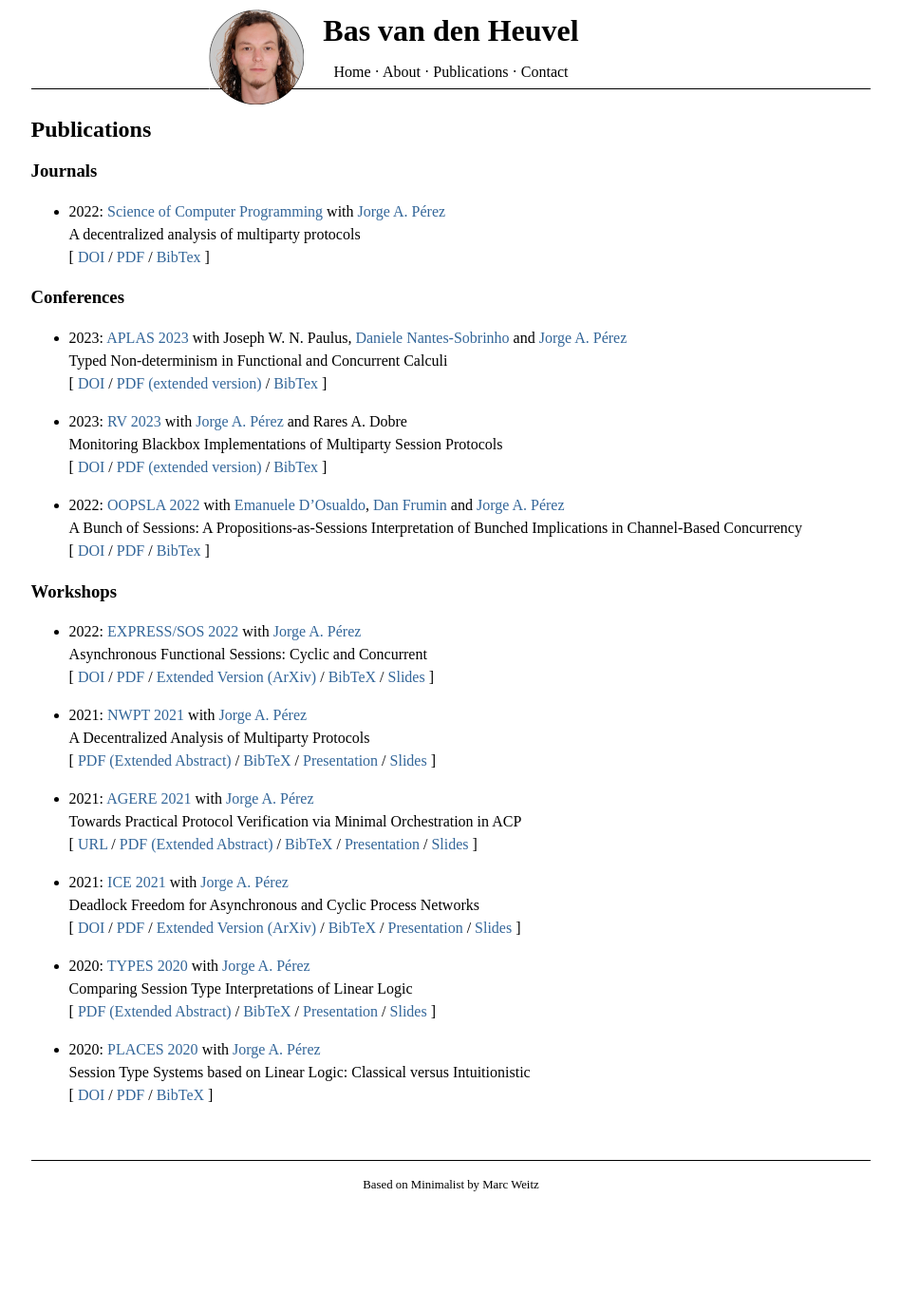
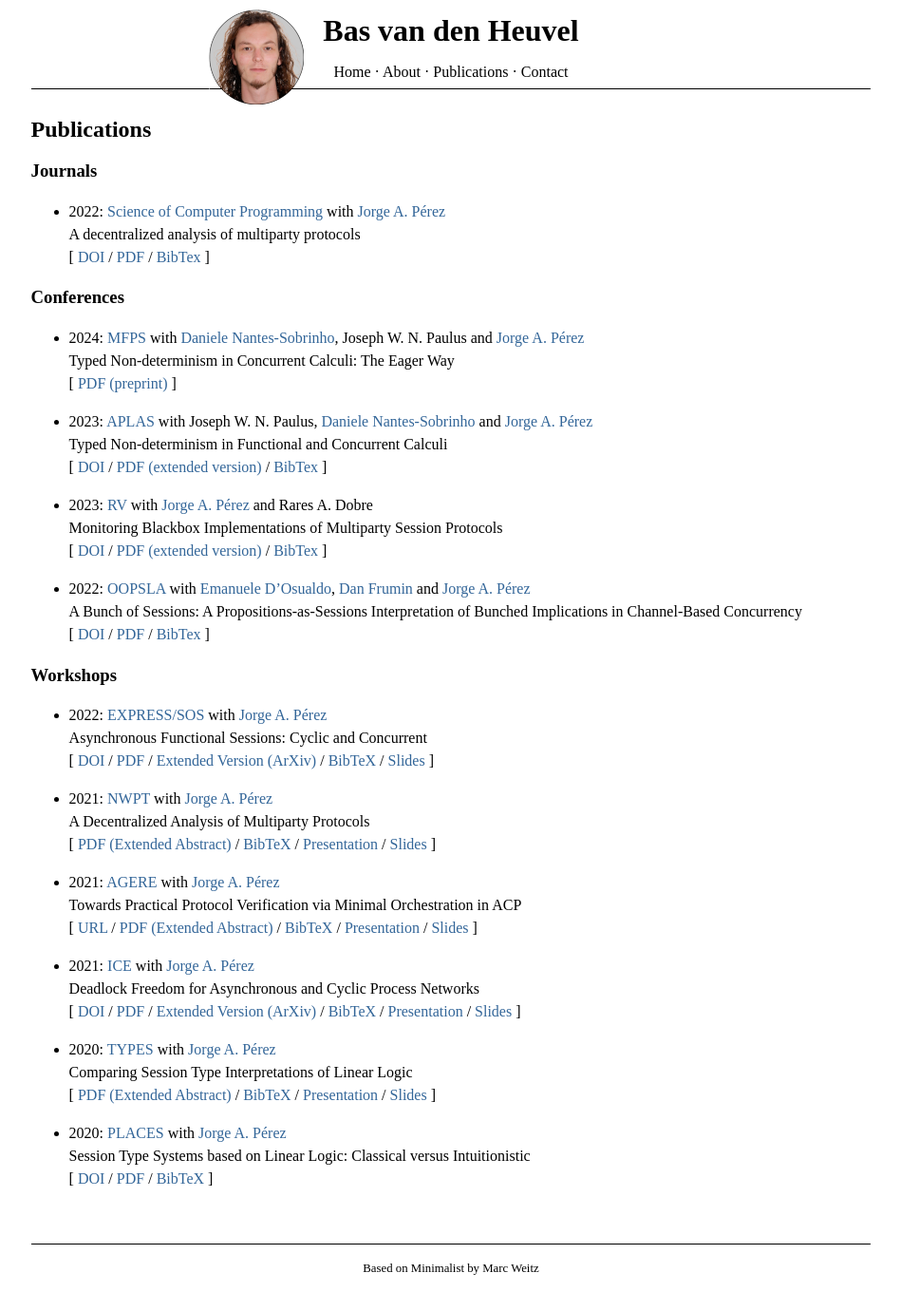
Before and after one commit to basvdheuvel/basvdheuvel.github.io, a Jekyll site: the page built from publications.md, in a window 1280 px wide. Shown: the whole page at 95% size, without its empty margins (165-1113 px from the left). Built offline with Jekyll 4.4.1, drawn with Linux system fonts in a browser that asks for light colours; before the commit the page ends 1292 px from its top, so only the background shows below that.

```diff
--- a/publications.md
+++ b/publications.md
@@ -4,7 +4,7 @@ title: Publications
 permalink: /pubs/
 ---
 
-<h3>Journals</h3>
+### Journals
 
 * 2022: [Science of Computer Programming](https://www.sciencedirect.com/journal/science-of-computer-programming) with [Jorge A. Pérez](https://www.jperez.nl/)
     <br />
@@ -18,9 +18,17 @@ permalink: /pubs/
     [BibTex]({{site.url}}{{site.baseurl}}/assets/static/bibtex/scico2022.bib)
     \]
 
-<h3>Conferences</h3>
+### Conferences
 
-* 2023: [APLAS 2023](https://conf.researchr.org/home/aplas-2023) with Joseph W. N. Paulus, [Daniele Nantes-Sobrinho](https://vtss.doc.ic.ac.uk/people/nantes.html) and [Jorge A. Pérez](https://www.jperez.nl/)
+* 2024: [MFPS](https://oxford24.github.io/) with [Daniele Nantes-Sobrinho](https://vtss.doc.ic.ac.uk/people/nantes.html), Joseph W. N. Paulus and [Jorge A. Pérez](https://www.jperez.nl/)
+    <br />
+    Typed Non-determinism in Concurrent Calculi: The Eager Way
+    <br />
+    \[
+    [PDF (preprint)](https://oxford24.github.io/assets/mfps-papers/MFPS24-9.pdf)
+    \]
+
+* 2023: [APLAS](https://conf.researchr.org/home/aplas-2023) with Joseph W. N. Paulus, [Daniele Nantes-Sobrinho](https://vtss.doc.ic.ac.uk/people/nantes.html) and [Jorge A. Pérez](https://www.jperez.nl/)
     <br />
     Typed Non-determinism in Functional and Concurrent Calculi
     <br />
@@ -32,7 +40,7 @@ permalink: /pubs/
     [BibTex]({{site.url}}{{site.baseurl}}/assets/static/bibtex/aplas2023.bib)
     \]
 
-* 2023: [RV 2023](https://rv23.csd.auth.gr/) with [Jorge A. Pérez](https://www.jperez.nl/) and Rares A. Dobre
+* 2023: [RV](https://rv23.csd.auth.gr/) with [Jorge A. Pérez](https://www.jperez.nl/) and Rares A. Dobre
     <br />
     Monitoring Blackbox Implementations of Multiparty Session Protocols
     <br />
@@ -44,7 +52,7 @@ permalink: /pubs/
     [BibTex]({{site.url}}{{site.baseurl}}/assets/static/bibtex/rv2023.bib)
     \]
 
-* 2022: [OOPSLA 2022](https://2022.splashcon.org/track/splash-2022-oopsla) with [Emanuele D'Osualdo](https://www.emanueledosualdo.com/), [Dan Frumin](https://groupoid.moe/) and [Jorge A. Pérez](https://www.jperez.nl/)
+* 2022: [OOPSLA](https://2022.splashcon.org/track/splash-2022-oopsla) with [Emanuele D'Osualdo](https://www.emanueledosualdo.com/), [Dan Frumin](https://groupoid.moe/) and [Jorge A. Pérez](https://www.jperez.nl/)
     <br />
     A Bunch of Sessions: A Propositions-as-Sessions Interpretation of Bunched Implications in Channel-Based Concurrency
     <br />
@@ -56,94 +64,94 @@ permalink: /pubs/
     [BibTex]({{site.url}}{{site.baseurl}}/assets/static/bibtex/oopsla2022.bib)
     \]
 
-<h3>Workshops</h3>
+### Workshops
 
-* 2022: [EXPRESS/SOS 2022](https://express-sos2022.github.io/) with [Jorge A. Pérez](https://www.jperez.nl/)
-  <br />
-  Asynchronous Functional Sessions: Cyclic and Concurrent
-  <br />
-  \[
-  [DOI](http://dx.doi.org/10.4204/EPTCS.368.5)
-  /
-  [PDF](https://cgi.cse.unsw.edu.au/~eptcs/paper.cgi?EXPSOS22.5.pdf)
-  /
-  [Extended Version (ArXiv)](https://arxiv.org/abs/2208.07644)
-  /
-  [BibTeX]({{site.url}}{{site.baseurl}}/assets/static/bibtex/express2022.bib)
-  /
-  [Slides]({{site.url}}{{site.baseurl}}/assets/static/express22_handout.pdf)
-  \]
+* 2022: [EXPRESS/SOS](https://express-sos2022.github.io/) with [Jorge A. Pérez](https://www.jperez.nl/)
+    <br />
+    Asynchronous Functional Sessions: Cyclic and Concurrent
+    <br />
+    \[
+    [DOI](http://dx.doi.org/10.4204/EPTCS.368.5)
+    /
+    [PDF](https://cgi.cse.unsw.edu.au/~eptcs/paper.cgi?EXPSOS22.5.pdf)
+    /
+    [Extended Version (ArXiv)](https://arxiv.org/abs/2208.07644)
+    /
+    [BibTeX]({{site.url}}{{site.baseurl}}/assets/static/bibtex/express2022.bib)
+    /
+    [Slides]({{site.url}}{{site.baseurl}}/assets/static/express22_handout.pdf)
+    \]
 
-* 2021: [NWPT 2021](http://icetcs.ru.is/nwpt21/) with [Jorge A. Pérez](https://www.jperez.nl/)
-  <br />
-  A Decentralized Analysis of Multiparty Protocols
-  <br />
-  \[
-  [PDF (Extended Abstract)](http://icetcs.ru.is/nwpt21/abstracts/paper4.pdf)
-  /
-  [BibTeX]({{site.url}}{{site.baseurl}}/assets/static/bibtex/nwpt2021.bib)
-  /
-  [Presentation](https://www.youtube.com/watch?v=Ij5Cwlfot4Y)
-  /
-  [Slides]({{site.url}}{{site.baseurl}}/assets/static/nwpt21pres.pdf)
-  \]
+* 2021: [NWPT](http://icetcs.ru.is/nwpt21/) with [Jorge A. Pérez](https://www.jperez.nl/)
+    <br />
+    A Decentralized Analysis of Multiparty Protocols
+    <br />
+    \[
+    [PDF (Extended Abstract)](http://icetcs.ru.is/nwpt21/abstracts/paper4.pdf)
+    /
+    [BibTeX]({{site.url}}{{site.baseurl}}/assets/static/bibtex/nwpt2021.bib)
+    /
+    [Presentation](https://www.youtube.com/watch?v=Ij5Cwlfot4Y)
+    /
+    [Slides]({{site.url}}{{site.baseurl}}/assets/static/nwpt21pres.pdf)
+    \]
 
-* 2021: [AGERE 2021](https://2021.splashcon.org/home/agere-2021) with [Jorge A. Pérez](https://www.jperez.nl/)
-  <br />
-  Towards Practical Protocol Verification via Minimal Orchestration in ACP
-  <br />
-  \[
-  [URL](https://2021.splashcon.org/details/agere-2021-papers/1/Towards-Practical-Protocol-Verification-via-Minimal-Orchestration-in-ACP)
-  /
-  [PDF (Extended Abstract)]({{site.url}}{{site.baseurl}}/assets/static/agere21.pdf)
-  /
-  [BibTeX]({{site.url}}{{site.baseurl}}/assets/static/bibtex/agere2021.bib)
-  /
-  [Presentation](https://youtu.be/jX0aH8-z4dk)
-  /
-  [Slides]({{site.url}}{{site.baseurl}}/assets/static/agere21pres.pdf)
-  \]
+* 2021: [AGERE](https://2021.splashcon.org/home/agere-2021) with [Jorge A. Pérez](https://www.jperez.nl/)
+    <br />
+    Towards Practical Protocol Verification via Minimal Orchestration in ACP
+    <br />
+    \[
+    [URL](https://2021.splashcon.org/details/agere-2021-papers/1/Towards-Practical-Protocol-Verification-via-Minimal-Orchestration-in-ACP)
+    /
+    [PDF (Extended Abstract)]({{site.url}}{{site.baseurl}}/assets/static/agere21.pdf)
+    /
+    [BibTeX]({{site.url}}{{site.baseurl}}/assets/static/bibtex/agere2021.bib)
+    /
+    [Presentation](https://youtu.be/jX0aH8-z4dk)
+    /
+    [Slides]({{site.url}}{{site.baseurl}}/assets/static/agere21pres.pdf)
+    \]
 
-* 2021: [ICE 2021](https://www.discotec.org/2021/ice) with [Jorge A. Pérez](https://www.jperez.nl/)
-  <br />
-  Deadlock Freedom for Asynchronous and Cyclic Process Networks
-  <br />
-  \[
-  [DOI](http://dx.doi.org/10.4204/EPTCS.347.3)
-  /
-  [PDF](https://cgi.cse.unsw.edu.au/~eptcs/paper.cgi?ICE2021.3.pdf)
-  /
-  [Extended Version (ArXiv)](https://arxiv.org/abs/2111.13091)
-  /
-  [BibTeX]({{site.url}}{{site.baseurl}}/assets/static/bibtex/ice2021.bib)
-  /
-  [Presentation](https://www.youtube.com/watch?v=bQ5QE7nUetw)
-  /
-  [Slides]({{site.url}}{{site.baseurl}}/assets/static/ice21presentation.pdf)
-  \]
+* 2021: [ICE](https://www.discotec.org/2021/ice) with [Jorge A. Pérez](https://www.jperez.nl/)
+    <br />
+    Deadlock Freedom for Asynchronous and Cyclic Process Networks
+    <br />
+    \[
+    [DOI](http://dx.doi.org/10.4204/EPTCS.347.3)
+    /
+    [PDF](https://cgi.cse.unsw.edu.au/~eptcs/paper.cgi?ICE2021.3.pdf)
+    /
+    [Extended Version (ArXiv)](https://arxiv.org/abs/2111.13091)
+    /
+    [BibTeX]({{site.url}}{{site.baseurl}}/assets/static/bibtex/ice2021.bib)
+    /
+    [Presentation](https://www.youtube.com/watch?v=bQ5QE7nUetw)
+    /
+    [Slides]({{site.url}}{{site.baseurl}}/assets/static/ice21presentation.pdf)
+    \]
 
-* 2020: [TYPES 2020](https://types2020.di.unito.it/) with [Jorge A. Pérez](https://www.jperez.nl/)
-  <br />
-  Comparing Session Type Interpretations of Linear Logic
-  <br />
-  \[
-  [PDF (Extended Abstract)](https://types2020.di.unito.it/abstracts/BookOfAbstractsTYPES2020.pdf)
-  /
-  [BibTeX]({{site.url}}{{site.baseurl}}/assets/static/bibtex/types2020.bib)
-  /
-  [Presentation]({{site.lfs_prefix}}/assets/static/types2020.mp4)
-  /
-  [Slides]({{site.url}}{{site.baseurl}}/assets/static/types2020.pdf)
-  \]
+* 2020: [TYPES](https://types2020.di.unito.it/) with [Jorge A. Pérez](https://www.jperez.nl/)
+    <br />
+    Comparing Session Type Interpretations of Linear Logic
+    <br />
+    \[
+    [PDF (Extended Abstract)](https://types2020.di.unito.it/abstracts/BookOfAbstractsTYPES2020.pdf)
+    /
+    [BibTeX]({{site.url}}{{site.baseurl}}/assets/static/bibtex/types2020.bib)
+    /
+    [Presentation]({{site.lfs_prefix}}/assets/static/types2020.mp4)
+    /
+    [Slides]({{site.url}}{{site.baseurl}}/assets/static/types2020.pdf)
+    \]
 
-* 2020: [PLACES 2020](http://places20.by.di.fc.ul.pt/) with [Jorge A. Pérez](https://www.jperez.nl/)
-  <br />
-  Session Type Systems based on Linear Logic: Classical versus Intuitionistic
-  <br />
-  \[
-  [DOI](https://doi.org/10.4204/EPTCS.314.1)
-  /
-  [PDF](https://arxiv.org/pdf/2004.01320v1)
-  /
-  [BibTeX]({{site.url}}{{site.baseurl}}/assets/static/bibtex/places2020.bib)
-  \]
+* 2020: [PLACES](http://places20.by.di.fc.ul.pt/) with [Jorge A. Pérez](https://www.jperez.nl/)
+    <br />
+    Session Type Systems based on Linear Logic: Classical versus Intuitionistic
+    <br />
+    \[
+    [DOI](https://doi.org/10.4204/EPTCS.314.1)
+    /
+    [PDF](https://arxiv.org/pdf/2004.01320v1)
+    /
+    [BibTeX]({{site.url}}{{site.baseurl}}/assets/static/bibtex/places2020.bib)
+    \]
```
Also changed, not shown: index.md (+24 -19 lines).
